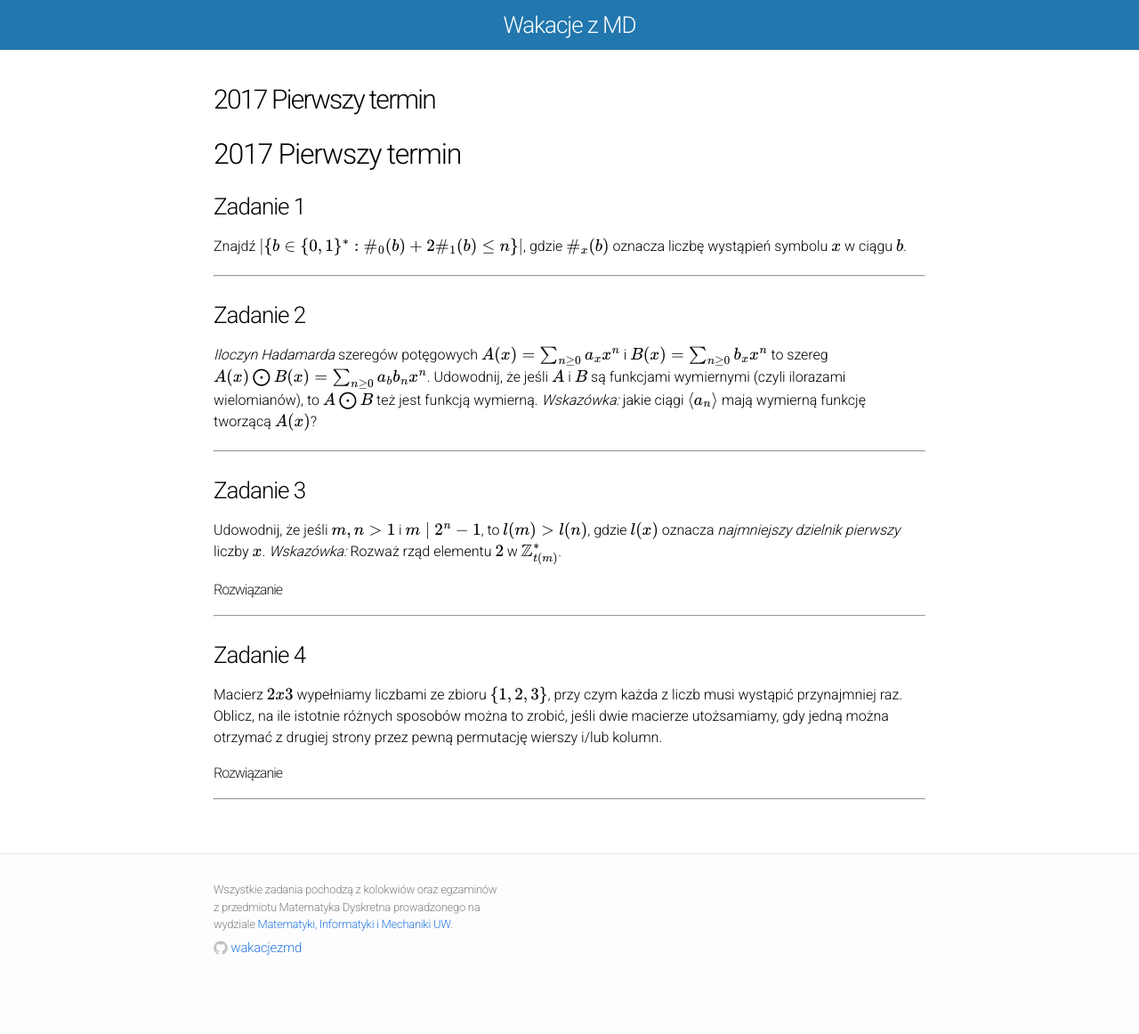
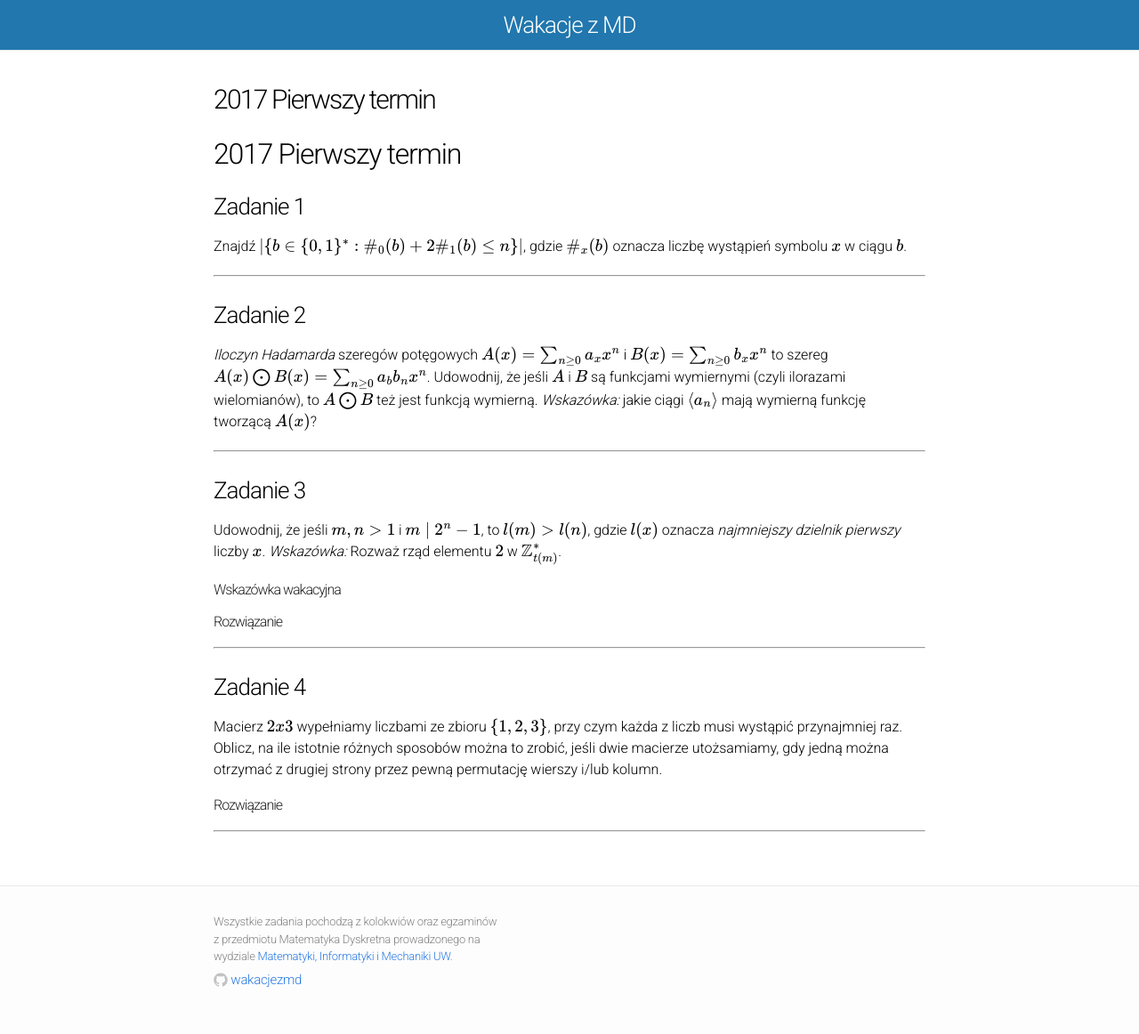
Before and after one commit to wakacjezmd/wakacjezmd.github.io, a Jekyll site: the page built from _solutions/2017/2017-egzamin-1.md, in a window 1280 px wide. Shown: the whole page at 89% size. Built offline with Jekyll 4.4.1, drawn with Linux system fonts in a browser that asks for light colours; nearby versions of some CDN libraries; formulas are drawn with MathJax 3; our own code applies the rules of GitHub Pages for plain Markdown files; before the commit the page ends 1126 px from its top, so only the background shows below that.

Commit message:
Dodaj wskazówkę

```diff
--- a/_solutions/2017/2017-egzamin-1.md
+++ b/_solutions/2017/2017-egzamin-1.md
@@ -27,6 +27,12 @@
   liczby \(x\). <i> Wskazówka: </i> Rozważ rząd elementu \(2\) w \(\mathbb{Z}_{t(m)}^*\).
 </p>
 
+<div data-collapse>
+  <h4 class="collapsible">Wskazówka wakacyjna</h4>
+  <div class="tip">
+    \(\mathbb{Z}_{t(m)}^*\) to nic innego jak grupa multiplikatywna modulo \(t(m)\). Jej elementy to liczby względnie pierwsze z \(t(m)\), działanie grupowe to mnożenie modulo. Zastanów się co dzieli się przez rząd elementu \(2\).
+  </div>
+</div>
 
 <div data-collapse>
   <h4 class="collapsible">Rozwiązanie</h4>
```
